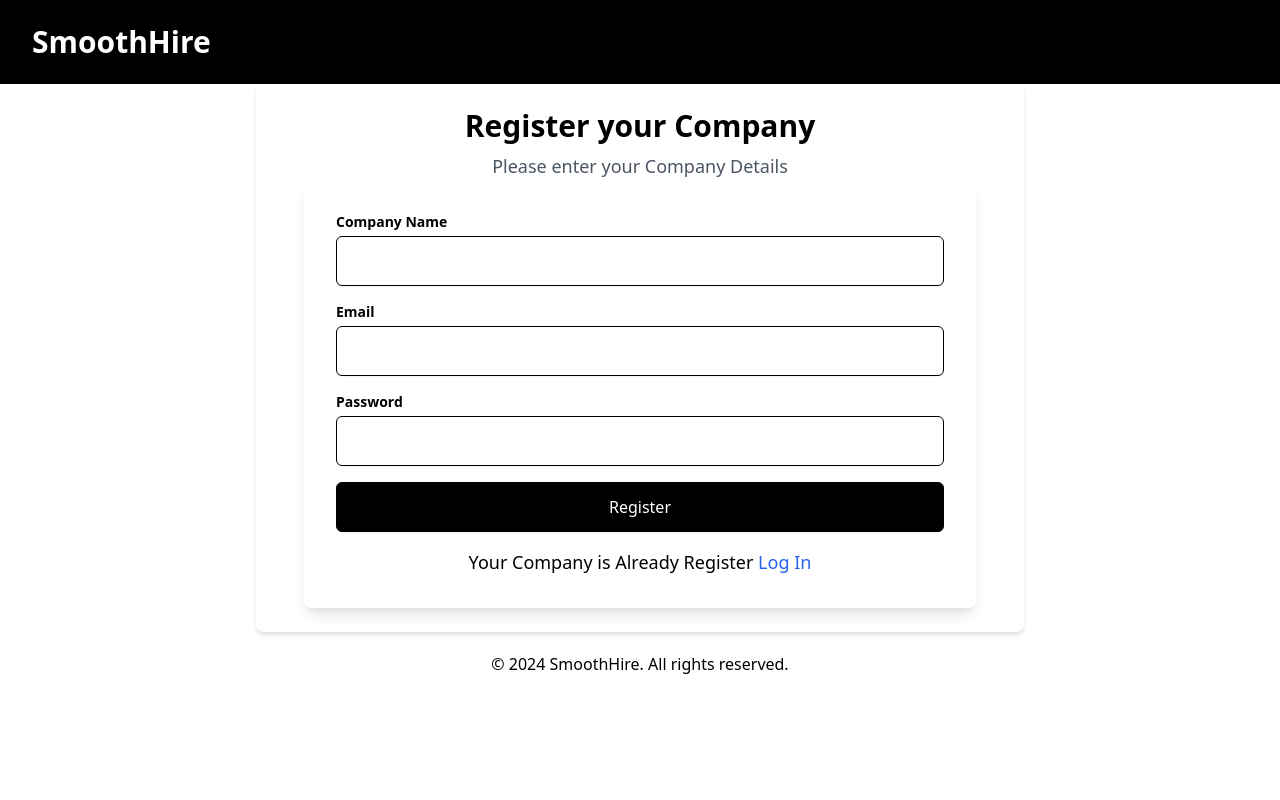
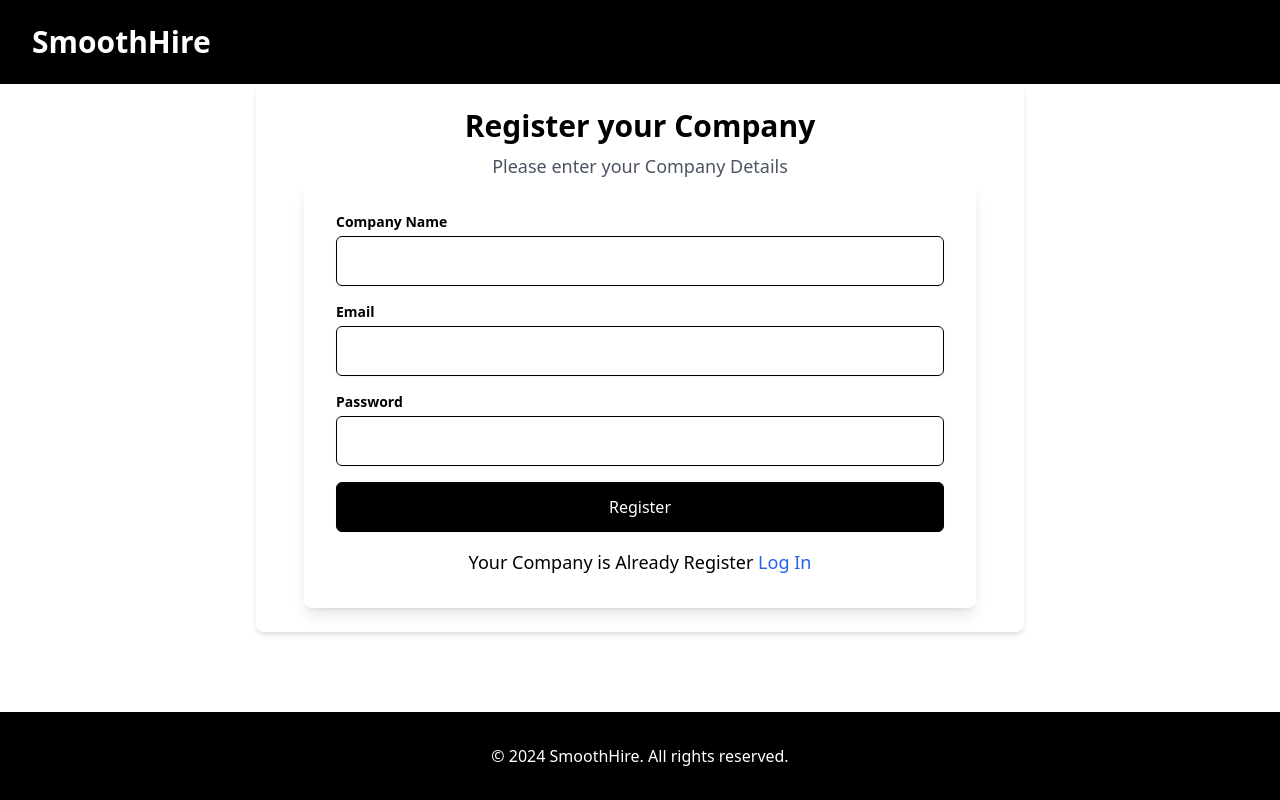
Before and after one commit to Vedantjn/smooth-hire, a Next.js app: page /CompanyRegistration in a window 1280 px wide. Built offline with nearby package versions, Linux system fonts and the light colour scheme.

Commit message:
footer updated

```diff
--- a/src/app/CompanyLogIn/page.tsx
+++ b/src/app/CompanyLogIn/page.tsx
@@ -1,10 +1,11 @@
 import React from "react";
 import CompanyLoginForm from "@/components/CompanyLoginForm";
 import Link from "next/link";
+import Footer from "@/components/Footer";
 
 const page: React.FC = () => {
   return (
-    <div className="min-h-screen bg-white">
+    <div className="min-h-screen bg-white flex flex-col">
       <header className="bg-black text-white py-6 px-4 sm:px-6 lg:px-8">
         <div className="container mx-auto">
           <Link href="/" className="text-3xl font-bold">
@@ -13,7 +14,7 @@ const page: React.FC = () => {
         </div>
       </header>
 
-      <main className="container mx-auto px-4 sm:px-6 lg:px-8 py-8">
+      <main className="container mx-auto px-4 sm:px-6 lg:px-8 py-8 flex-grow">
         <div className="max-w-3xl mx-auto bg-white shadow-md rounded-lg overflow-hidden">
           <div className="p-6">
           <h2 className="text-3xl font-bold mb-2 text-center">Log In</h2>
@@ -23,11 +24,7 @@ const page: React.FC = () => {
         </div>
       </main>
 
-      <footer className="bg-white py-5 px-4 sm:px-6 lg:px-8 mt-auto">
-        <div className="container mx-auto text-center text-black">
-          <p>© 2024 SmoothHire. All rights reserved.</p>
-        </div>
-      </footer>
+      <Footer />
     </div>
   );
 }
--- a/src/app/CompanyRegistration/page.tsx
+++ b/src/app/CompanyRegistration/page.tsx
@@ -1,27 +1,24 @@
 import React from "react"
 import RegistrationOtpVerification from "@/components/RegistrationOtpVerification"
 import Link from "next/link"
+import Footer from "@/components/Footer"
 
 const page: React.FC = () => {
   return (
-    <div className="min-h-screen bg-white">
+    <div className="min-h-screen bg-white flex flex-col">
       <header className="bg-black text-white py-6 px-4 sm:px-6 lg:px-8">
         <div className="container mx-auto">
           <Link href="/" className="text-3xl font-bold">SmoothHire</Link>
         </div>
       </header>
 
-      <main className="container mx-auto px-4 sm:px-6 lg:px-8 py-81">
+      <main className="container mx-auto px-4 sm:px-6 lg:px-8 py-81 flex-grow">
         <div className="max-w-3xl p-6 mx-auto bg-white shadow-md rounded-lg overflow-hidden">
             <RegistrationOtpVerification/>
         </div>
       </main>
 
-      <footer className="py-5 px-4 sm:px-6 lg:px-8 mt-auto">
-        <div className="container mx-auto text-center text-black">
-          <p>© 2024 SmoothHire. All rights reserved.</p>
-        </div>
-      </footer>
+      <Footer />
     </div>
   )
 }
--- a/src/app/apply/page.tsx
+++ b/src/app/apply/page.tsx
@@ -1,3 +1,4 @@
+import Footer from '@/components/Footer'
 import dynamic from 'next/dynamic'
 import Link from 'next/link'
 
@@ -23,11 +24,7 @@ export default function ApplyPage() {
         </div>
       </main>
 
-      <footer className="bg-white py-8 px-4 sm:px-6 lg:px-8 mt-auto">
-        <div className="container mx-auto text-center text-black">
-          <p>© 2024 SmoothHire. All rights reserved.</p>
-        </div>
-      </footer>
+      <Footer />
     </div>
   )
 }
```
